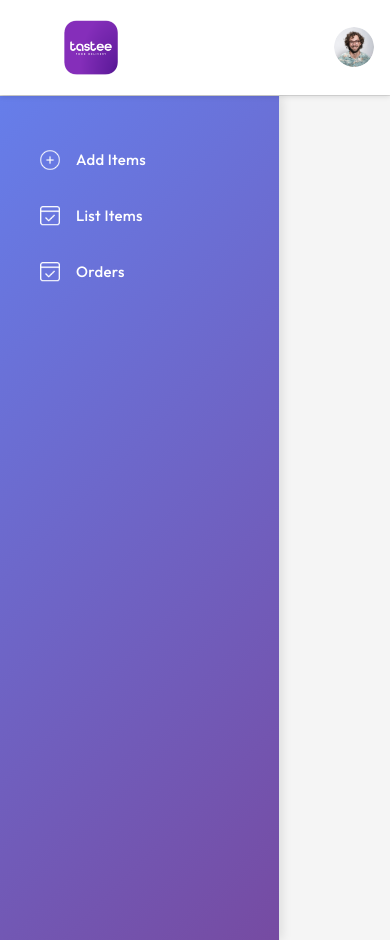
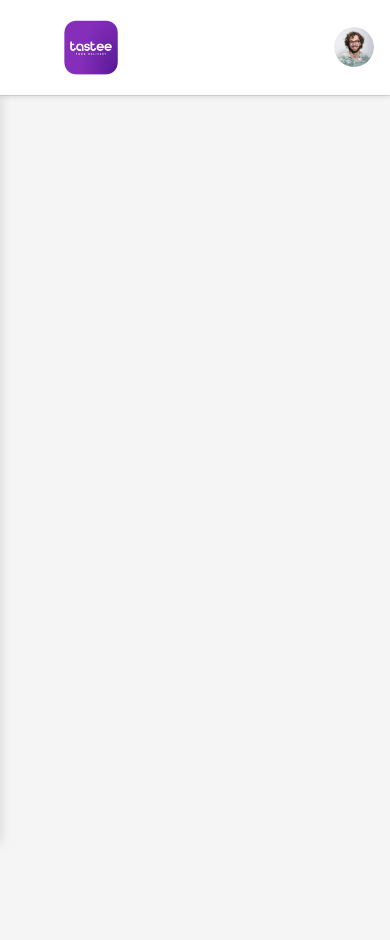
Before and after one commit to Heshani833/Full-Stack-Food-Delivery-Website, a React (Vite) app in the folder admin/admin-panel/: page / in a window 390 px wide. After the commit the page ends 844 px from the top, so only its background shows below. Built offline with nearby package versions, Linux system fonts and the light colour scheme.

Commit message:
Added responsive sidebar

```diff
--- a/admin/admin-panel/src/components/Sidebar/Sidebar.css
+++ b/admin/admin-panel/src/components/Sidebar/Sidebar.css
@@ -83,7 +83,6 @@
   font-weight: 600;
 }
 
-/* Active state styling */
 .sidebar-option.active {
   background: rgba(255, 255, 255, 0.15);
   transform: translateX(8px);
@@ -101,3 +100,32 @@
 .main-content {
   margin-left: 280px;
 }
+
+@media (max-width: 768px) {
+  .sidebar {
+    width: 240px;
+    position: fixed;
+    transform: translateX(-100%);
+    transition: transform 0.3s ease;
+  }
+
+  .sidebar.open {
+    transform: translateX(0);
+  }
+
+  .sidebar-option {
+    padding: 12px 20px;
+    margin: 0 12px;
+  }
+
+  .main-content {
+    margin-left: 0;
+  }
+}
+
+@media (max-width: 480px) {
+  .sidebar {
+    width: 100%;
+    position: fixed;
+  }
+}
```
